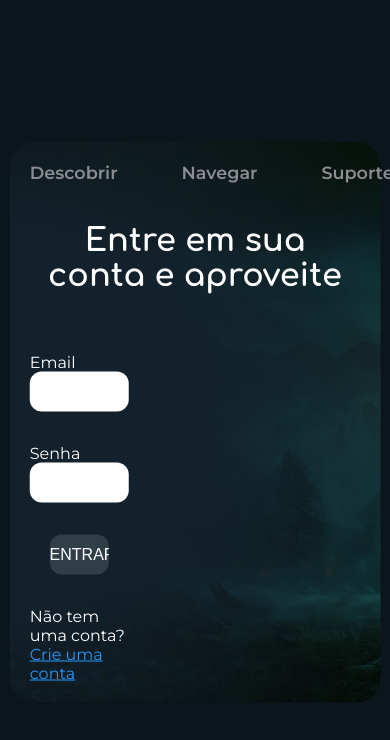
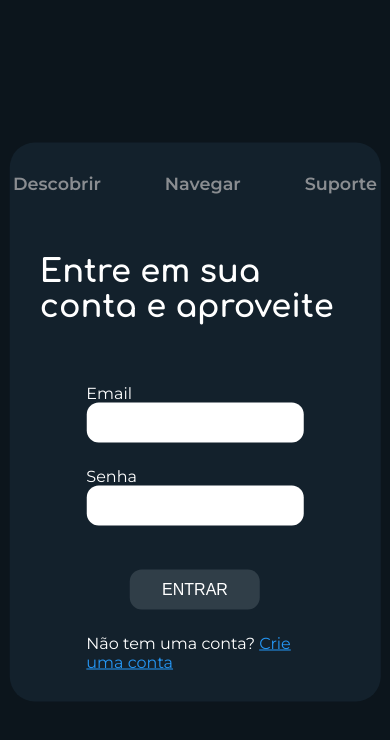
Before and after one commit to gabrielsrandrade/PhantomGamesTCC, a website: page front-end/login.html in a window 390 px wide. Drawn offline with Linux system fonts and the light colour scheme.

Commit message:
responsividade da tela de login e cadastro

```diff
--- a/front-end/login.html
+++ b/front-end/login.html
@@ -25,7 +25,7 @@
 
       <header>
         <h1 class="space">
-          Entre em sua<br />
+          Entre em sua
           conta e aproveite
         </h1>
       </header>
--- a/styles/homepage.css
+++ b/styles/homepage.css
@@ -318,3 +318,7 @@ h1 {
         display: none;
     }
 }
+
+@media (max-width: 1480px){
+
+}
--- a/styles/login.css
+++ b/styles/login.css
@@ -11,9 +11,10 @@
     top: 50%;
     left: 50%;
     transform: translate(-50%, -50%); /* transform para centralizar o card */
-    border-radius: 25px; /* curvatura das borrdas do card*/
+    border-radius: 25px; /* curvatura das bordas do card*/
     background-image: radial-gradient(circle at left, #13212c 40%, #ffffff00 100%), url('../assets/imagens/fundo-login.jpg'); /* imagem de fundo do card */
     background-size: cover; /* tamanho da imagem de fundo do card */
+    object-fit: cover;
     display: flex; /* tipo de display(disposicao dos elementos na tela */
     flex-direction: column;
     justify-content: flex-start; /* itens alinhados no começo horizontalmente */
@@ -41,6 +42,7 @@
     h1 { /* titulo */
         font-size: 4rem; /* tamanho da fonte */
         margin-top: 60px; /* distância do topo */
+        max-width: 60%;
         font-family: "Comfortaa", sans-serif;
         font-optical-sizing: auto;
         font-weight: 700;
@@ -48,11 +50,11 @@
 
     form { /* formulario */
         margin-top: 50px; /* distância do topo */
-        width: 30%; /* lagura maxima */
+        width: 35%; /* lagura maxima */
         display: flex;
         flex-direction: column; /* direçaõ dos itens em coluna */
         align-items: center;
-        gap: 2rem;
+        gap: 1.5rem;
     }
 
     .space{
@@ -73,17 +75,18 @@
         font-size: 1rem; /* tamanho da fonte */
         color: black;
         padding-left: 8px;
+
     }
 
     input[type=submit] { /* botao */
         background-color: var(--button-login-color); /* cor do botao */
         max-width: 40%; /* lagura maxima */
-        width: 40%;
         align-self: center; /* alinhado no centro do form horizontalmente */
         font-weight: 500;
         color: white;
         padding: 0px;
         cursor: pointer;
+        margin-top: 20px;
     }
 
     .link-login{
@@ -94,33 +97,76 @@
 
 /* Medias Queri para a tela de login */
 
+@media (max-width: 1470px) {
+
+    .card_login , .card_cadastro{
+        width: 80%;
+
+        h1 {
+            font-size: 3.6rem;
+            margin-top: 40px;
+        }
+
+        form{
+            margin-top: 30px;
+            width: 40%;
+        }
+    }
+}
+
+@media (max-width: 1199px) {
+
+    .card_login{
+
+        h1{
+            margin-top: 70px;
+        }
+    }
+}
+
 /* Laptops e desktops menores (entre 992px e 1199px) */
 @media (max-width: 1199px) {
 
-    .card_login {
+    .card_login , .card_cadastro{
         width: 80%;
 
         h1 {
-            font-size: 2.5rem;
+            font-size: 3rem;
             margin-top: 40px;
         }
 
         form{
             margin-top: 40px;
+            width: 40%;
         }
     }
 }
 
+@media (max-width: 1199px) {
+
+    .card_login{
+
+        h1{
+            margin-top: 60px;
+        }
+    }
+}
+
+
 /* Tablets (entre 768px e 991px) */
 @media (max-width: 991px) {
 
-    .card_login {
+    .card_login , .card_cadastro{
         width: 90%;
-        flex-direction: column;
         padding: 30px;
 
         h1 {
-            font-size: 2rem;
+            font-size: 2.5rem;
+            max-width: 50%;
+        }
+
+        form{
+            width: 45%;
         }
 
         input[type=submit] {
@@ -132,14 +178,12 @@
 /* Celulares (menor que 768px) */
 @media (max-width: 767px) {
 
-    .card_login {
+    .card_login , .card_cadastro{
         width: 95%;
         height: auto;
-        padding: 20px;
 
         h1 {
             font-size: 2rem;
-            text-align: center;
         }
 
         input {
@@ -151,3 +195,32 @@
         }
     }
 }
+
+@media (max-width: 600px) {
+
+    .card_login , .card_cadastro{
+        width: 95%;
+        height: auto;
+        background-color: #13212c ;
+        background-image: none;
+        align-items: center;
+
+        h1 {
+            font-size: 2rem;
+            max-width: 100%;
+        }
+
+        form{
+            width:70%;
+        }
+
+        input {
+            width: 100%;
+        }
+
+        input[type=submit] {
+            width: 100%;
+
+        }
+    }
+}
```
Also changed, not shown: front-end/cadastro.html (+1 -1 lines).
